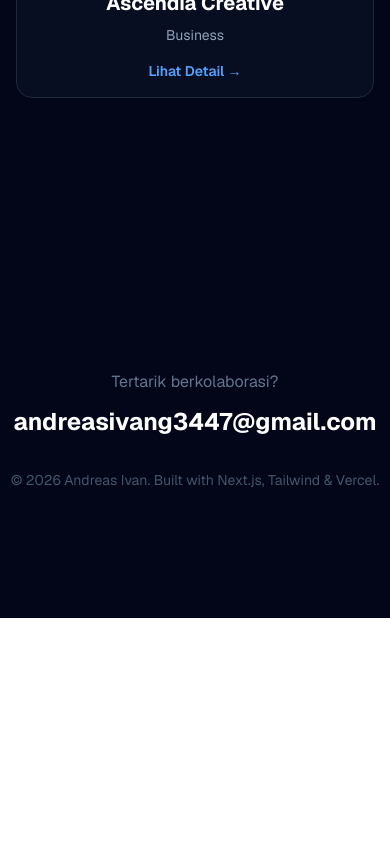
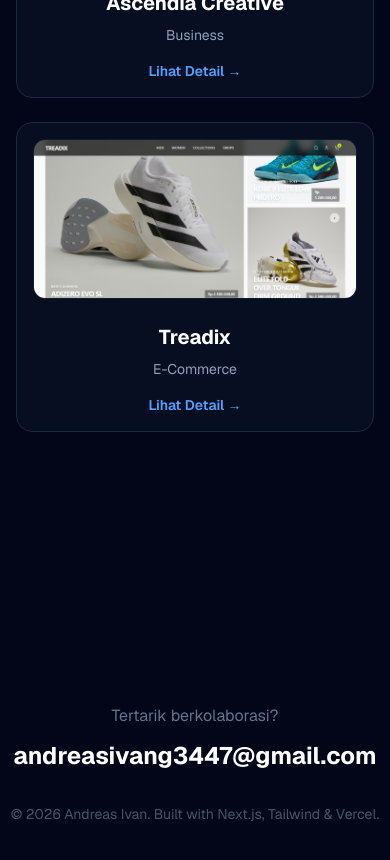
Before and after one commit to andreasivan636/portfolio, a Next.js app: page / in a window 390 px wide. Shown: the part 3140-4000 px from the top of the page. Before the commit the page ends 3758 px from the top, so only its background shows below. Built offline with nearby package versions, Linux system fonts and the light colour scheme.

Commit message:
Menambahkan project Treadix dan optimasi animasi mobile

```diff
--- a/app/page.tsx
+++ b/app/page.tsx
@@ -20,7 +20,8 @@ const marqueeImages = Array(10).fill([
   "/logocupangndasmu.jpg",
   "/laporan.jpg",
   "/iphone.jpg",
-  "/ascendia.jpg"
+  "/ascendia.jpg",
+  "/treadix.jpg"
 ]).flat();
 
 // --- DATA FLOATING DOCK ---
--- a/components/ui/expandable-cards.tsx
+++ b/components/ui/expandable-cards.tsx
@@ -76,9 +76,19 @@ const cards = [
             return <p>Platform jasa pembuatan website digital profesional. Proyek ini bertujuan untuk membantu branding dan digitalisasi bisnis UMKM.</p>;
         },
     },
+    {
+        description: "E-Commerce",
+        title: "Treadix",
+        src: "/treadix.jpg",
+        ctaText: "Lihat Web",
+        ctaLink: "https://treadix.vercel.app",
+        content: () => {
+            return <p>Website e-commerce sepatu modern dengan desain hero section interaktif dan responsif.</p>
+        },
+    },
 ];
 
-// --- 3. MESIN UTAMA EXPANDABLE CARDS (Ini yang hilang sebelumnya) ---
+// --- 3. MESIN UTAMA EXPANDABLE CARDS ---
 export function ExpandableCardDemo() {
     const [active, setActive] = useState<(typeof cards)[number] | boolean | null>(null);
     const ref = useRef<HTMLDivElement>(null);
@@ -107,7 +117,8 @@ export function ExpandableCardDemo() {
                         initial={{ opacity: 0 }}
                         animate={{ opacity: 1 }}
                         exit={{ opacity: 0 }}
-                        className="fixed inset-0 bg-black/60 backdrop-blur-sm h-full w-full z-10"
+                        // OPTIMASI 1: Matikan backdrop-blur di layar kecil (HP) agar tidak lag
+                        className="fixed inset-0 bg-black/80 md:bg-black/60 md:backdrop-blur-sm h-full w-full z-10"
                     />
                 )}
             </AnimatePresence>
@@ -128,7 +139,8 @@ export function ExpandableCardDemo() {
                         <motion.div
                             layoutId={`card-${active.title}-${id}`}
                             ref={ref}
-                            className="w-full max-w-[500px] h-full md:h-fit md:max-h-[90%] flex flex-col bg-slate-900 border border-slate-800 sm:rounded-3xl overflow-hidden shadow-2xl shadow-blue-900/20"
+                            // OPTIMASI 2: Ringankan bayangan (shadow) di layar kecil & tambah will-change-transform
+                            className="w-full max-w-[500px] h-full md:h-fit md:max-h-[90%] flex flex-col bg-slate-900 border border-slate-800 sm:rounded-3xl overflow-hidden shadow-lg md:shadow-2xl md:shadow-blue-900/20 will-change-transform"
                         >
                             <motion.div layoutId={`image-${active.title}-${id}`}>
                                 <Image
```
Also changed, not shown: public/treadix.jpg (added).
